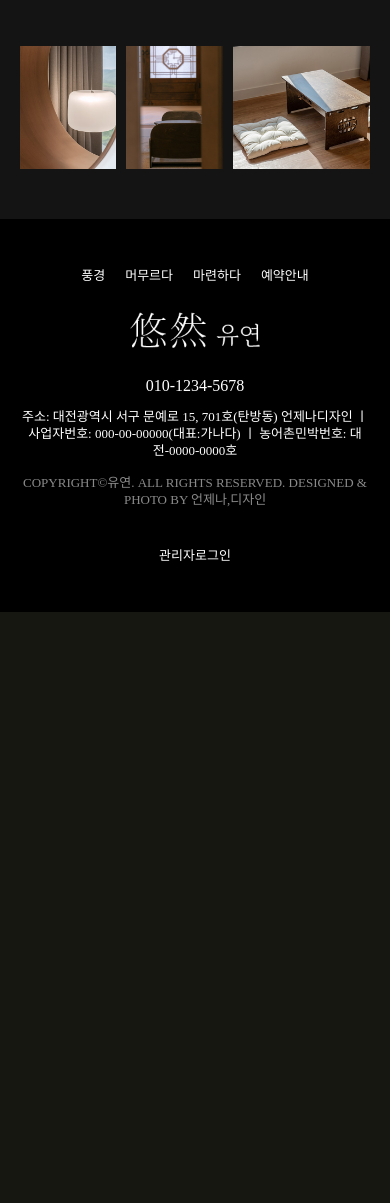
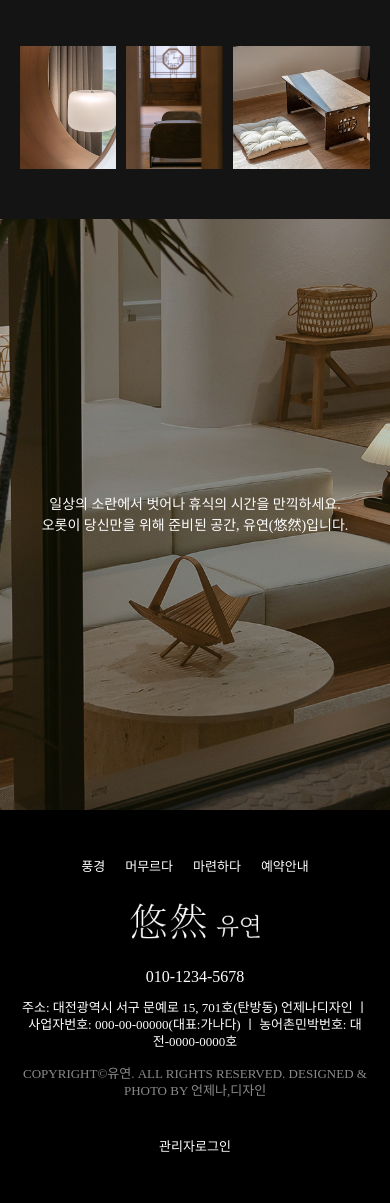
Before and after one commit to songhun115/awdesign-type9, a PHP site: page /sub2_room1.html in a window 390 px wide. Shown: the part 2168-3371 px from the top of the page. Before the commit the page ends 2780 px from the top, so only its background shows below. Run offline with PHP 8.4, Linux system fonts and the light colour scheme; some libraries are stand-ins or nearby versions; some web fonts are replaced.

Commit message:
room.html 이미지 섹션 마크업 및 반응형처리

```diff
--- a/css/style.css
+++ b/css/style.css
@@ -143,6 +143,7 @@ img{vertical-align: bottom;}
     .background-sec {height: 70vh;}
     .background-sec .box, .background-sec .box .thumbnail {height: 100%;}
     .background-sec .box .thumbnail img{height: 100%; object-fit: cover;}
+    .background-sec .box .txt{font-size: 14px;}
 }
 .special-preview{padding: 200px 0 100px 0; background-color: #000;}
 .special-preview .title {margin-bottom: 50px; text-align: center; color: #fff; }
--- a/sub2_room1.html
+++ b/sub2_room1.html
@@ -205,6 +205,15 @@
             </div>
 
         </section>
+        <section class="background-sec">
+            <div class="box">
+                <div class="thumbnail"><img src="img/background-img.png" alt=""></div>
+                <div class="txt">
+                    <p>일상의 소란에서 벗어나 휴식의 시간을 만끽하세요. <br>
+                        오롯이 당신만을 위해 준비된 공간, 유연(悠然)입니다.</p>
+                </div>
+            </div>
+        </section>
     </main>
     <footer id="footer">
         <div class="footer-wrap">
```
